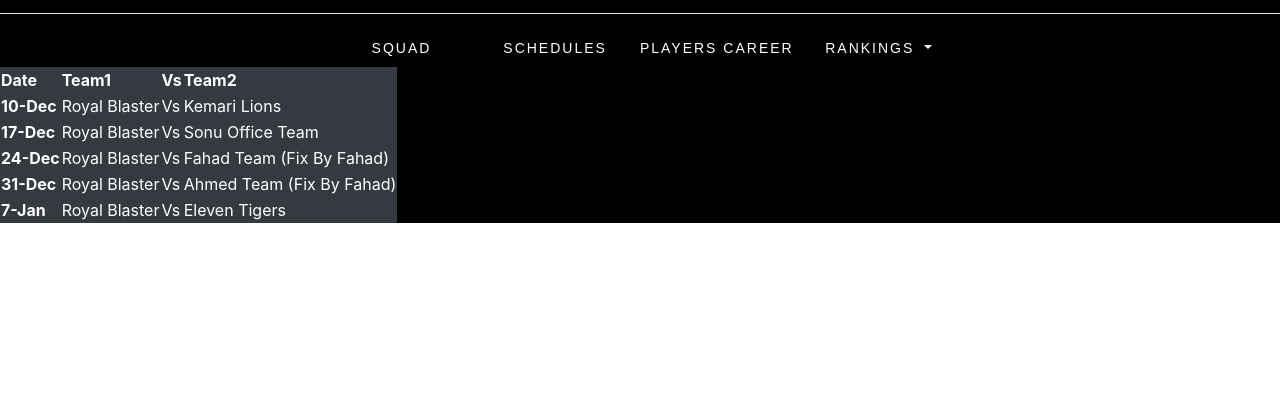
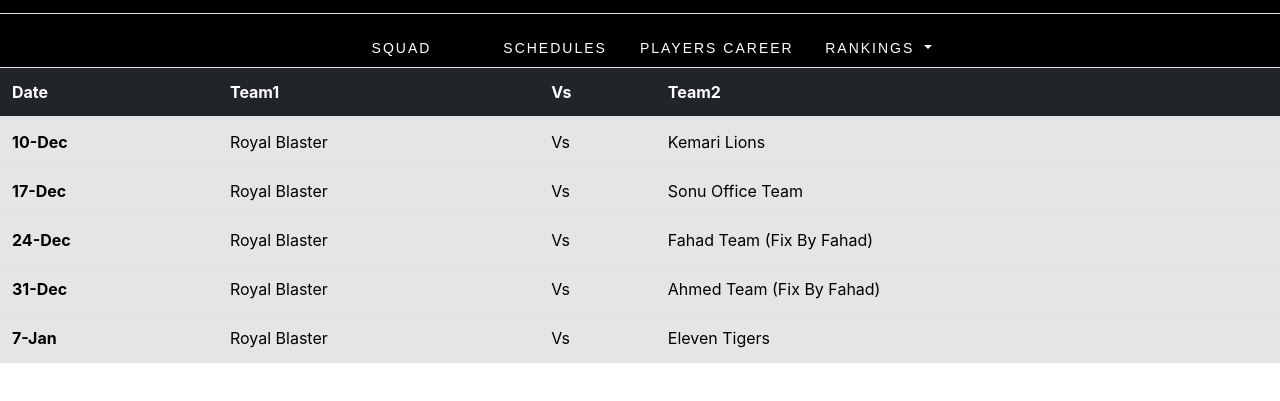
Before and after one commit to royalblasters/RoyalBlasters, a plain HTML site: page Schadule.html in a window 1280 px wide. Shown: the part 119-520 px from the top of the page. Drawn offline with nearby package versions, Linux system fonts and the light colour scheme.

Commit message:
Update Schadule.html

```diff
--- a/Schadule.html
+++ b/Schadule.html
@@ -57,46 +57,46 @@
 
 
       <!-- Matches list -->
-      <table class="table-dark">
+      <table class="table">
         <thead>
           <tr>
-            <th scope="col">Date</th>
-            <th scope="col">Team1</th>
-            <th scope="col">Vs</th>
-            <th scope="col">Team2</th>
+            <th scope="col" class="table-dark">Date</th>
+            <th scope="col" class="table-dark">Team1</th>
+            <th scope="col" class="table-dark">Vs</th>
+            <th scope="col" class="table-dark">Team2</th>
           </tr>
         </thead>
         <tbody>
           <tr>
-            <th scope="row">10-Dec</th>
-            <td>Royal Blaster</td>
-            <td>Vs</td>
-            <td>Kemari Lions</td>
+            <th scope="row" class="table-active">10-Dec</th>
+            <td class="table-active">Royal Blaster</td>
+            <td class="table-active">Vs</td>
+            <td class="table-active">Kemari Lions</td>
           </tr>
           <tr>
-            <th scope="row">17-Dec</th>
-            <td>Royal Blaster</td>
-            <td>Vs</td>
-            <td>Sonu Office Team</td>
+            <th scope="row" class="table-active">17-Dec</th>
+            <td class="table-active">Royal Blaster</td>
+            <td class="table-active">Vs</td>
+            <td class="table-active">Sonu Office Team</td>
           </tr>
           <tr>
-            <th scope="row">24-Dec</th>
-            <td >Royal Blaster</td>
-            <td>Vs</td>
-            <td>Fahad Team (Fix By Fahad)</td>
+            <th scope="row" class="table-active">24-Dec</th>
+            <td class="table-active" >Royal Blaster</td>
+            <td class="table-active">Vs</td>
+            <td class="table-active">Fahad Team (Fix By Fahad)</td>
           </tr>
             <tr>
-            <th scope="row">31-Dec</th>
-            <td >Royal Blaster</td>
-            <td>Vs</td>
-            <td>Ahmed Team (Fix By Fahad)</td>
+            <th scope="row" class="table-active">31-Dec</th>
+            <td class="table-active" >Royal Blaster</td>
+            <td class="table-active">Vs</td>
+            <td class="table-active">Ahmed Team (Fix By Fahad)</td>
           </tr>
              </tr>
             <tr>
-            <th scope="row">7-Jan</th>
-            <td >Royal Blaster</td>
-            <td>Vs</td>
-            <td>Eleven Tigers</td>
+            <th scope="row" class="table-active">7-Jan</th>
+            <td class="table-active" >Royal Blaster</td>
+            <td class="table-active">Vs</td>
+            <td class="table-active">Eleven Tigers</td>
           </tr>
         </tbody>
       </table>
```
